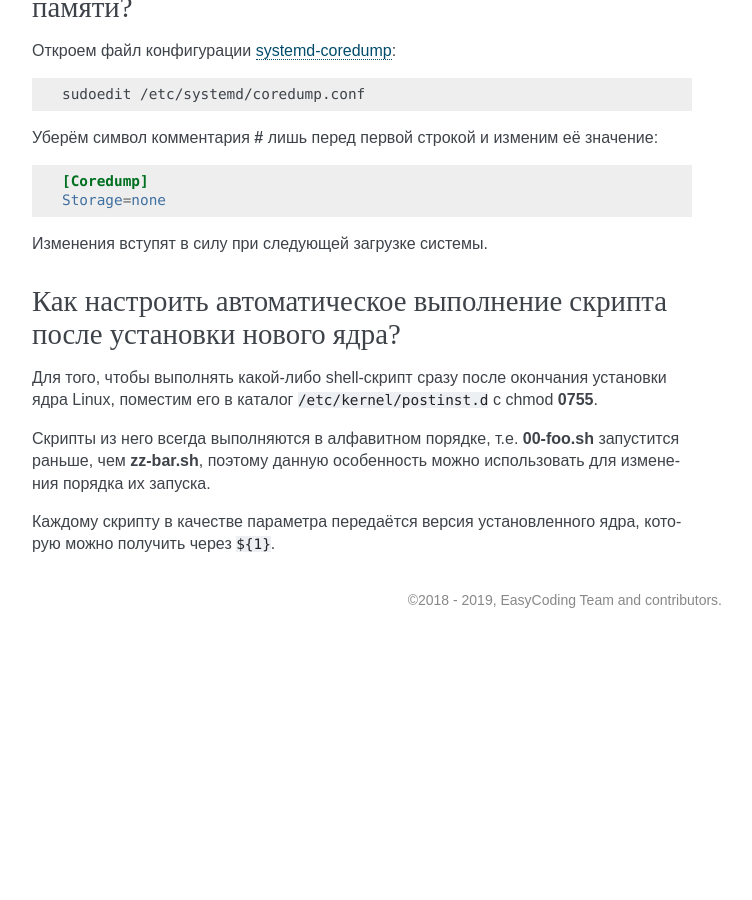
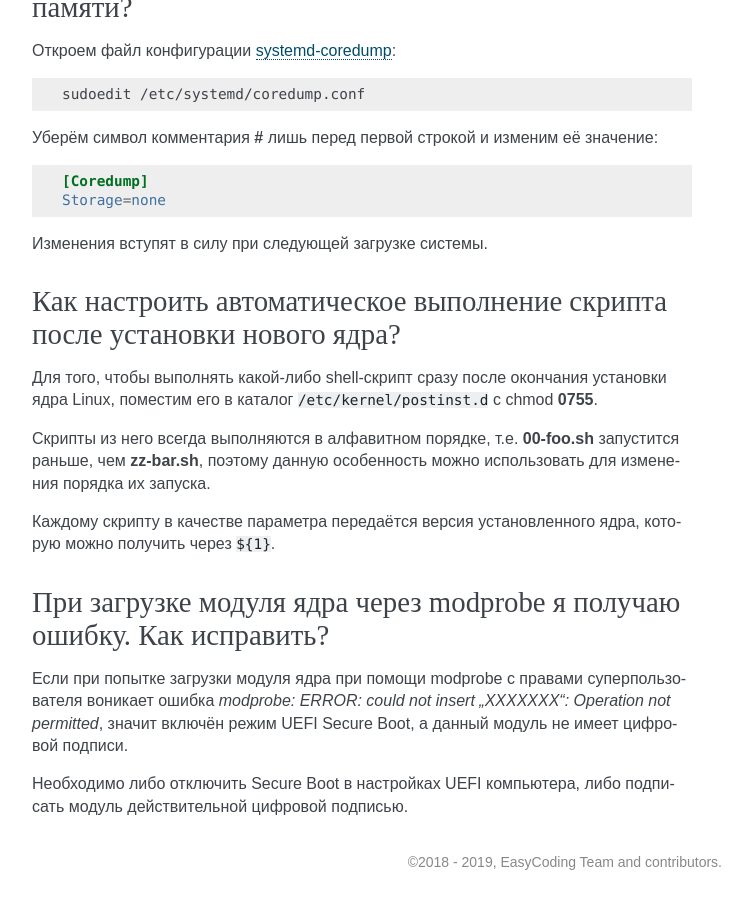
Before and after one commit to RussianFedora/FAQ, a Sphinx documentation site: the page built from source/administration.rst, in a window 1280 px wide and 900 px high, scrolled down 23196 px. Shown: the whole window, without its empty margins (388-1140 px from the left). Built offline with Sphinx 7.4.7, drawn with Linux system fonts in a browser that asks for light colours; before the commit the page ends 23834 px from its top, so only the background shows below that; some of the changed text lies outside the part shown.

Commit message:
Added question about modprobe error while trying to load unsigned kernel module.

```diff
--- a/source/administration.rst
+++ b/source/administration.rst
@@ -1340,3 +1340,13 @@ Coredump - это дамп закрытой памяти процесса, со
 Скрипты из него всегда выполняются в алфавитном порядке, т.е. **00-foo.sh** запустится раньше, чем **zz-bar.sh**, поэтому данную особенность можно использовать для изменения порядка их запуска.
 
 Каждому скрипту в качестве параметра передаётся версия установленного ядра, которую можно получить через ``${1}``.
+
+.. index:: linux, kernel, modprobe, module
+.. _modprobe-sberr:
+
+При загрузке модуля ядра через modprobe я получаю ошибку. Как исправить?
+===========================================================================
+
+Если при попытке загрузки модуля ядра при помощи modprobe с правами суперпользователя воникает ошибка *modprobe: ERROR: could not insert 'XXXXXXX': Operation not permitted*, значит включён режим UEFI Secure Boot, а данный модуль не имеет цифровой подписи.
+
+Необходимо либо отключить Secure Boot в настройках UEFI компьютера, либо подписать модуль действительной цифровой подписью.
```
